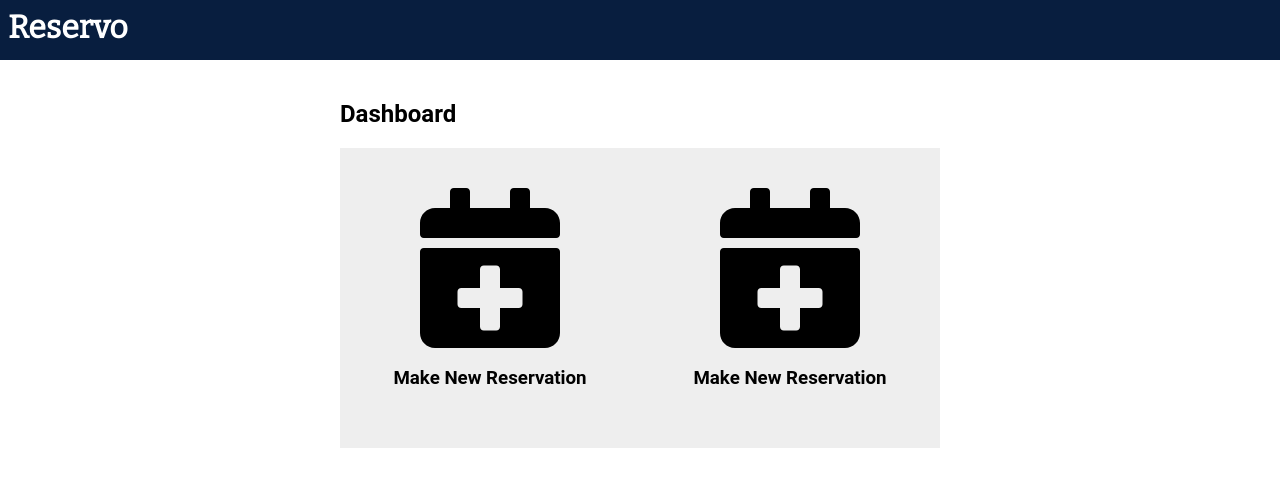
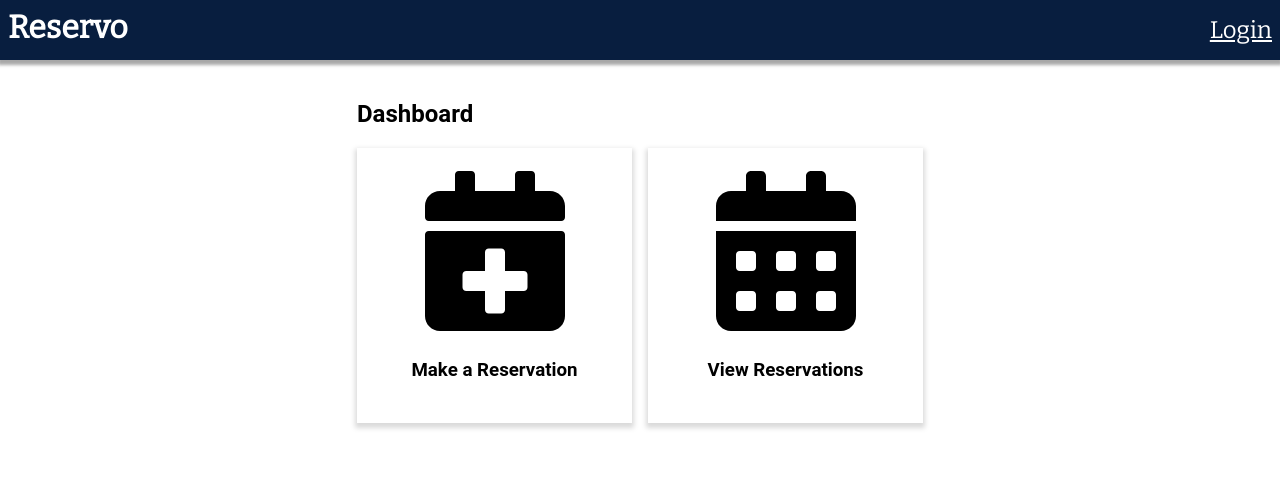
Before and after one commit to Demoneyejin/SE-Room-Reservation, an Angular app in the folder mockup/: page /dashboard in a window 1280 px wide. Shown: the top 486 px of the page. Built offline with nearby package versions, Linux system fonts and the light colour scheme.

Commit message:
added cards to dashboard and login link

```diff
--- a/mockup/src/app/app.component.css
+++ b/mockup/src/app/app.component.css
@@ -7,9 +7,24 @@
 	display: flex;
 	font-weight: 200;
 	margin-bottom: 20px;
+	clear: both;
+	-webkit-box-shadow: 0px 3px 3px 2px rgba(0,0,0,0.34);
+	-moz-box-shadow: 0px 3px 3px 2px rgba(0,0,0,0.34);
+	box-shadow: 0px 3px 3px 2px rgba(0,0,0,0.34);
 }
 
 h1 {
 	margin: 8px;
 	font-family: 'Bitter', serif;
 }
+
+.loginLink {
+	color: white;
+	font-size: 150%;
+	margin-left: auto;
+	font-weight: 200;
+	font-family: "Bitter", serif;
+	margin-top: auto;
+	margin-bottom: auto;
+	margin-right: 8px;
+}
--- a/mockup/src/app/app.component.html
+++ b/mockup/src/app/app.component.html
@@ -11,9 +11,11 @@
 </head>
 <div class=toolbar>
 
-  <h1>Reservo</h1>
+  <h1 style="align-self: flex-start;">Reservo</h1>
+
+  <a href="./login" class='loginLink'>Login</a>
 
 </div>
 <div fxLayout="row" fxLayoutAlign="center">
-  <router-outlet ></router-outlet>
+  <router-outlet></router-outlet>
 </div>
--- a/mockup/src/app/app.module.ts
+++ b/mockup/src/app/app.module.ts
@@ -7,7 +7,8 @@ import { LoginComponent } from './login/login.component';
 import { FlexLayoutModule } from '@angular/flex-layout';
 import { SignupComponent } from './signup/signup.component';
 import { DashboardComponent } from './dashboard/dashboard.component';
-import { FontAwesomeModule } from '@fortawesome/angular-fontawesome'
+import { FontAwesomeModule, FaIconLibrary } from '@fortawesome/angular-fontawesome'
+import { faCalendarPlus, faCalendarAlt } from '@fortawesome/free-solid-svg-icons';
 
 @NgModule({
   declarations: [
@@ -25,4 +26,10 @@ import { FontAwesomeModule } from '@fortawesome/angular-fontawesome'
   providers: [],
   bootstrap: [AppComponent]
 })
-export class AppModule { }
+export class AppModule {
+
+  constructor(library: FaIconLibrary){
+    library.addIcons(faCalendarPlus, faCalendarAlt)
+  }
+
+}
--- /dev/null
+++ b/mockup/src/app/dashboard/card.ts
@@ -0,0 +1,6 @@
+export class card{
+	constructor(
+		public title: string,
+		public icon: string){}
+
+}
--- a/mockup/src/app/dashboard/dashboard.component.css
+++ b/mockup/src/app/dashboard/dashboard.component.css
@@ -1,15 +1,13 @@
 
 
 .dashCard {
-	outline: 10px;
-	outline-color: yellow;
-	border: 10px;
-	border-color: yellow;
 	padding: 20px;
-	background-color: #eee;
 	display: flex;
 	align-items: center;
 	justify-content: center;
-	width: 300px;
-	height: 300px;
+	width: 275px;
+	height: 275px;
+	-webkit-box-shadow: 0px 3px 5px 2px rgba(0,0,0,0.15);
+	-moz-box-shadow: 0px 3px 5px 2px rgba(0,0,0,0.15);
+	box-shadow: 0px 3px 5px 2px rgba(0,0,0,0.15);
 }
--- a/mockup/src/app/dashboard/dashboard.component.html
+++ b/mockup/src/app/dashboard/dashboard.component.html
@@ -2,13 +2,12 @@
 
 <h2>Dashboard</h2>
 
-<div fxLayout="row">
-	<div class="dashCard" fxLayout="column">
-		<fa-icon [icon]="faCalendarPlus" size="10x"></fa-icon>
-		<h3>Make New Reservation</h3>
-	</div>
-	<div class="dashCard"fxLayout="column">
-		<fa-icon [icon]="faCalendarPlus" size="10x"></fa-icon>
-		<h3>Make New Reservation</h3>
+<div fxLayout="row" fxLayoutGap=16px>
+
+	<div class="dashCard" fxLayout="column"
+	*ngFor="let card of cards"
+	fxLayoutGap=10px>
+		<fa-icon icon={{card.icon}} size="10x"></fa-icon>
+		<h3>{{card.title}}</h3>
 	</div>
 </div>
--- a/mockup/src/app/dashboard/dashboard.component.ts
+++ b/mockup/src/app/dashboard/dashboard.component.ts
@@ -1,5 +1,6 @@
 import { Component, OnInit } from '@angular/core';
 import {faCalendarPlus} from '@fortawesome/free-solid-svg-icons';
+import { card } from './card';
 
 @Component({
   selector: 'app-dashboard',
@@ -10,6 +11,11 @@ export class DashboardComponent implements OnInit {
 
   faCalendarPlus = faCalendarPlus
 
+  cards = [
+    new card("Make a Reservation", "calendar-plus"),
+    new card("View Reservations", "calendar-alt")
+  ];
+
   constructor() { }
 
   ngOnInit() {
--- a/mockup/src/app/signup/signup.component.css
+++ b/mockup/src/app/signup/signup.component.css
@@ -33,9 +33,6 @@ h2 {
 	font-size: 200%;
 }
 
-p {
-
-}
 
 .cardInner {
 	font-family: "Roboto";
--- a/mockup/src/index.html
+++ b/mockup/src/index.html
@@ -2,7 +2,7 @@
 <html lang="en">
 <head>
   <meta charset="utf-8">
-  <title>Mockup</title>
+  <title>Reservo</title>
   <base href="/">
   <meta name="viewport" content="width=device-width, initial-scale=1">
   <link rel="icon" type="image/x-icon" href="favicon.ico">
```
